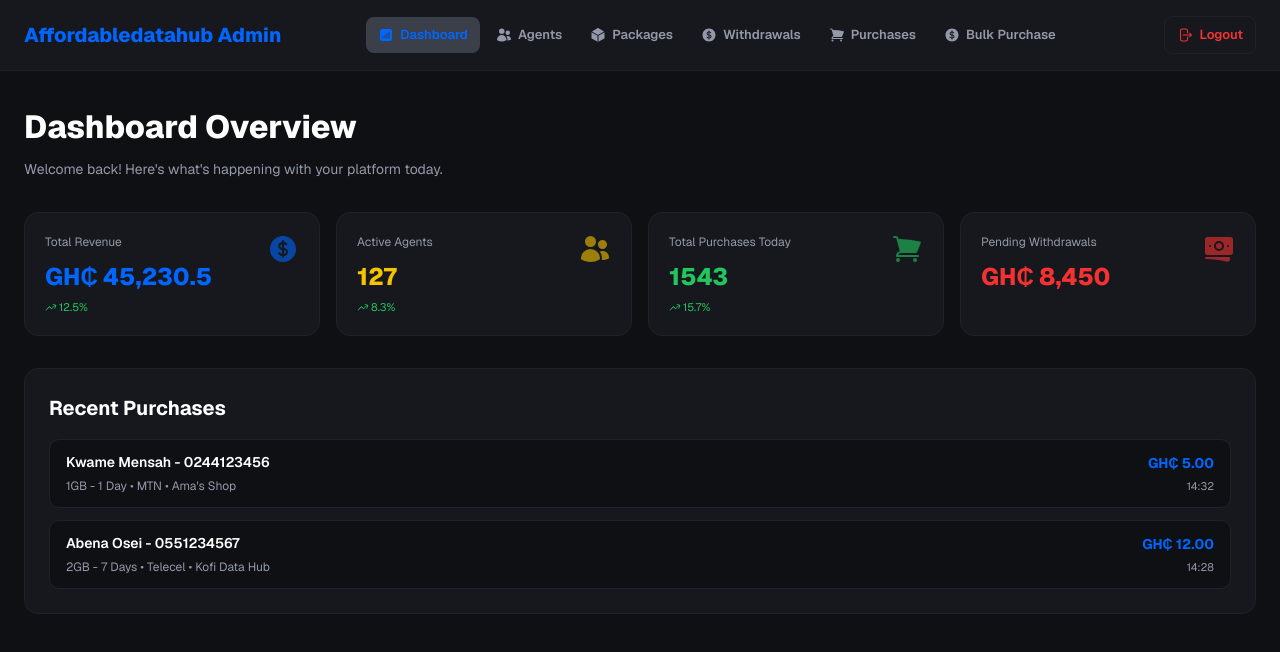
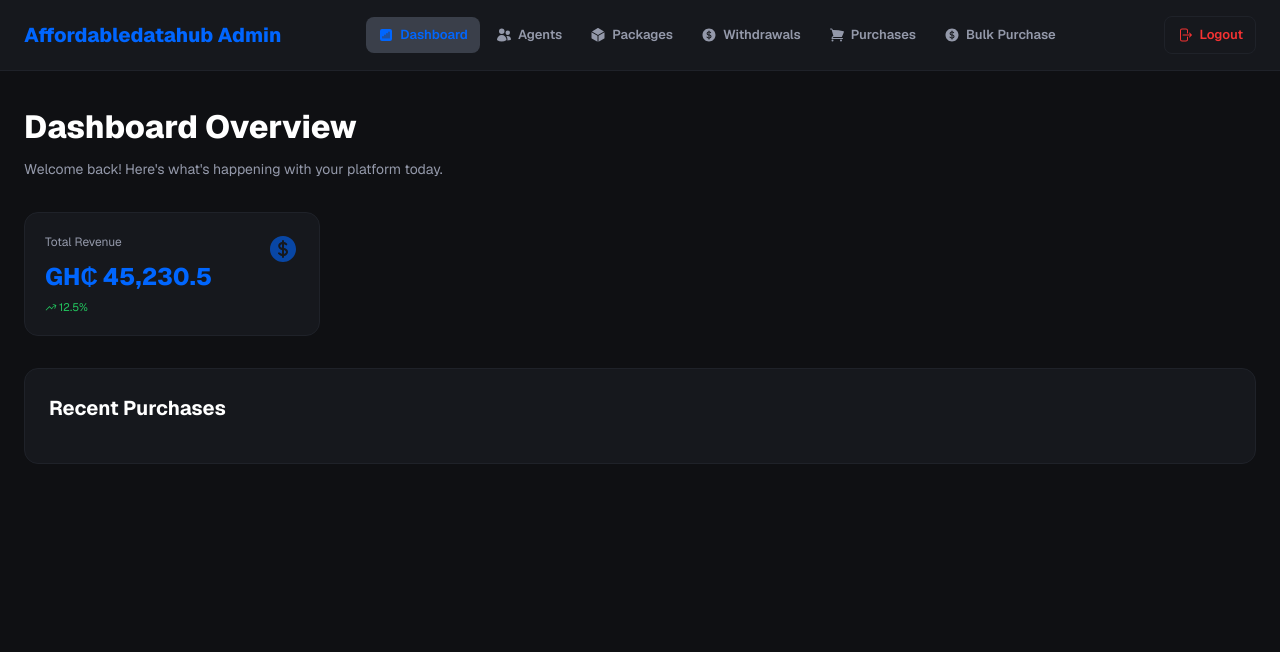
Before and after one commit to affordabledatagh-droid/dashboard, a Next.js app: page /admin in a window 1280 px wide. Shown: the top 652 px of the page. Built offline with nearby package versions, Linux system fonts and the light colour scheme; sample sign-in values are in the browser's storage.

Commit message:
type error fixed

```diff
--- a/app/admin/page.tsx
+++ b/app/admin/page.tsx
@@ -29,38 +29,7 @@ export default function AdminDashboard() {
     });
 
     setRecentPurchases([
-      {
-        id: 'PUR001',
-        date: '2026-03-01',
-        time: '14:32',
-        customerName: 'Kwame Mensah',
-        phoneNumber: '0244123456',
-        network: 'MTN',
-        dataPackage: '1GB - 1 Day',
-        gbAmount: 1,
-        validity: '1 Day',
-        amount: 5.00,
-        agentName: 'Ama\'s Shop',
-        agentCode: 'AG001',
-        agentProfit: 0.50,
-        status: 'success',
-      },
-      {
-        id: 'PUR002',
-        date: '2026-03-01',
-        time: '14:28',
-        customerName: 'Abena Osei',
-        phoneNumber: '0551234567',
-        network: 'Telecel',
-        dataPackage: '2GB - 7 Days',
-        gbAmount: 2,
-        validity: '7 Days',
-        amount: 12.00,
-        agentName: 'Kofi Data Hub',
-        agentCode: 'AG002',
-        agentProfit: 1.20,
-        status: 'success',
-      },
+
     ]);
 
     setLoading(false);
@@ -123,7 +92,7 @@ export default function AdminDashboard() {
           icon={<HiCurrencyDollar size={32} />}
           trend={stats?.revenueTrend}
         />
-        <StatCard
+        {/* <StatCard
           label="Active Agents"
           value={stats?.activeAgents}
           accent={COLORS.yellow}
@@ -142,7 +111,7 @@ export default function AdminDashboard() {
           value={`GH₵ ${stats?.pendingWithdrawals.toLocaleString()}`}
           accent={COLORS.red}
           icon={<HiBanknotes size={32} />}
-        />
+        /> */}
       </div>
 
       {/* Recent Activity */}
```
